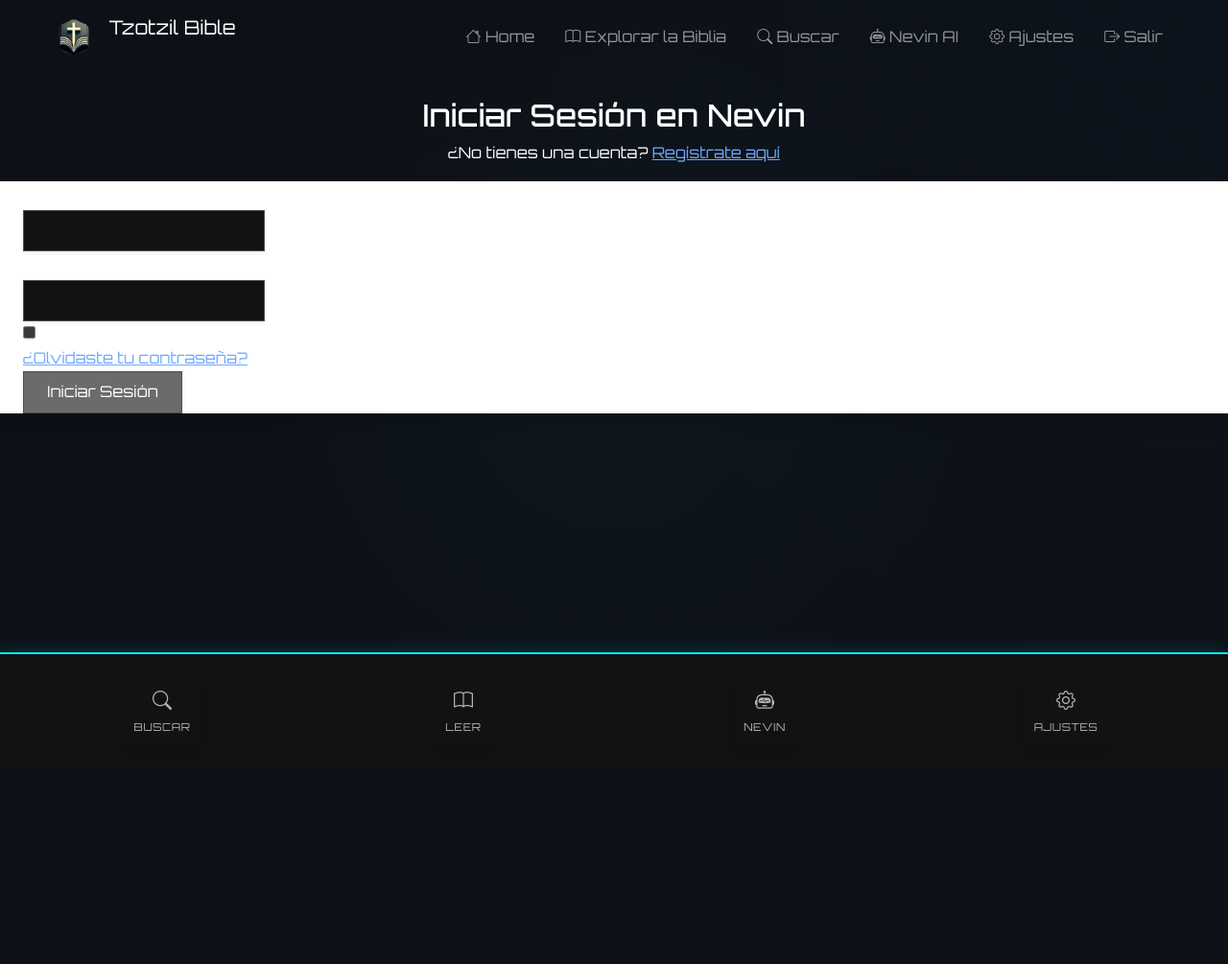
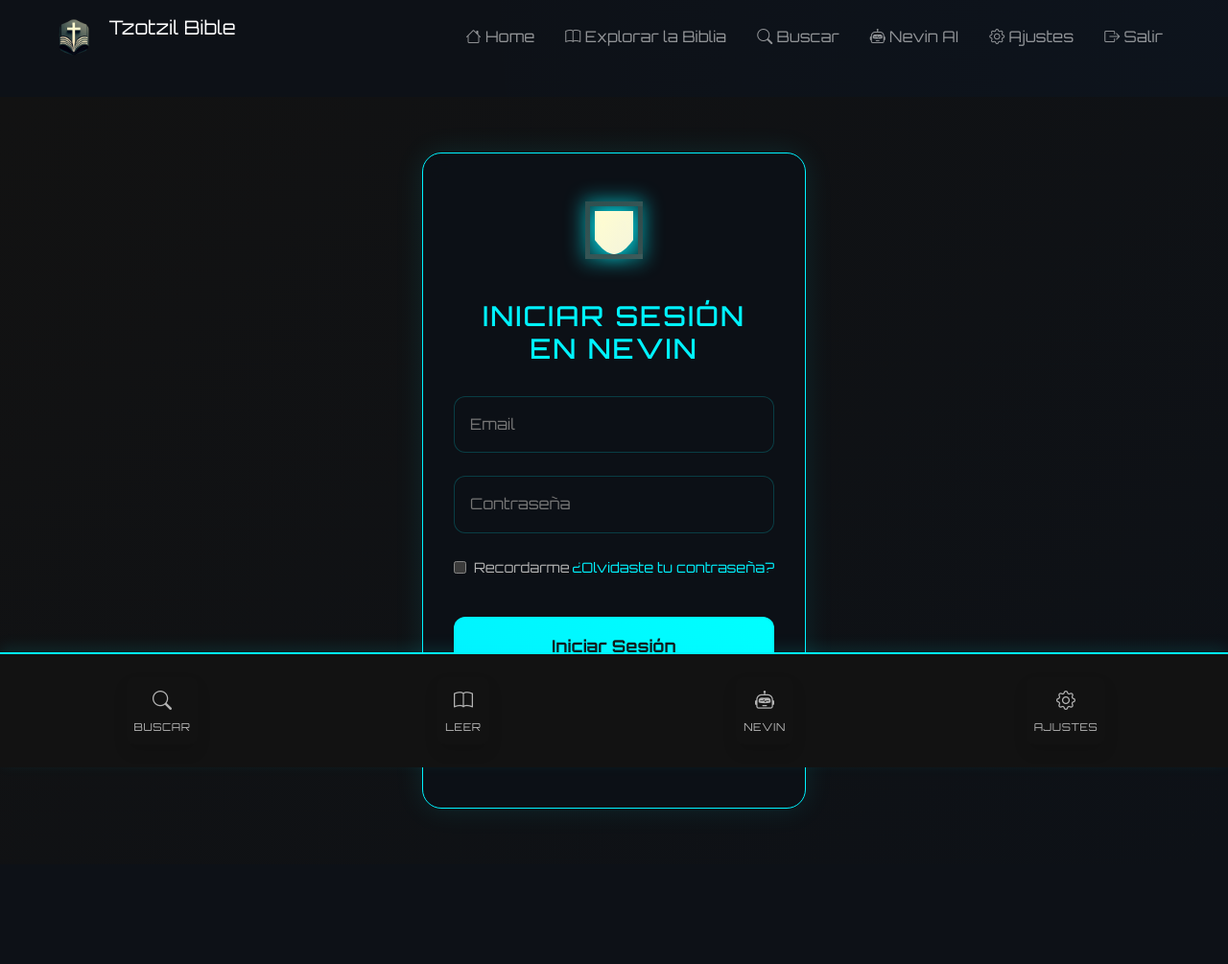
Before and after one commit to g3lasio/tzotzil-bible-V2.0, a Flask app: page /api/auth/login in a window 1280 px wide. Shown: the whole page at 96% size. Before the commit the page ends 762 px from the top, so only its background shows below. Run offline with Flask 3, Linux system fonts and the light colour scheme.

Commit message:
Assistant checkpoint: Rediseño del portal de login con nuevo estilo minimalista
Assistant generated file changes:
- templates/auth/login.html: Rediseño del portal de login con diseño centrado y limpio
- static/css/style.css: Agregar estilos específicos para el nuevo portal de login

---

User prompt:

quiero que enfoques toda tu atencion en el pprrtal de login quier un diseno limpio ordenado con el logitpo de @bible-static/images/bible-icon.svg en el centro un diseno completmente unico para el login que oculte el menu desplagable y los iconos estticos no se muestren en este portal. por favor d no alterar otras funciones ni quitar el estulo esxistente de otrss funcioones.

```diff
--- a/static/css/style.css
+++ b/static/css/style.css
@@ -1872,3 +1872,149 @@ input:checked+.slider .toggle-text-spanish {
 .switch:active {
     transform: scale(0.98);
 }
+/* Login Portal Styles */
+.login-portal {
+    min-height: 100vh;
+    background: linear-gradient(135deg, var(--bg-darker) 0%, var(--bg-dark) 100%);
+    display: flex;
+    align-items: center;
+    justify-content: center;
+    padding: 1rem;
+}
+
+.login-portal .login-container {
+    width: 100%;
+    max-width: 400px;
+}
+
+.login-portal .login-card {
+    background: rgba(13, 17, 23, 0.95);
+    border: 1px solid var(--glow-primary);
+    border-radius: 20px;
+    padding: 2.5rem 2rem;
+    box-shadow: 0 0 30px rgba(0, 243, 255, 0.1);
+    backdrop-filter: blur(10px);
+}
+
+.login-portal .logo-container {
+    text-align: center;
+    margin-bottom: 2rem;
+}
+
+.login-portal .login-logo {
+    width: 80px;
+    height: 80px;
+    margin: 0 auto;
+    filter: drop-shadow(0 0 10px var(--glow-primary));
+}
+
+.login-portal h2 {
+    color: var(--glow-primary);
+    text-align: center;
+    font-size: 1.8rem;
+    margin-bottom: 2rem;
+    font-family: 'Orbitron', sans-serif;
+    text-transform: uppercase;
+    letter-spacing: 2px;
+}
+
+.login-portal .form-group {
+    margin-bottom: 1.5rem;
+}
+
+.login-portal input {
+    width: 100%;
+    padding: 1rem;
+    background: rgba(13, 17, 23, 0.8);
+    border: 1px solid rgba(0, 243, 255, 0.2);
+    border-radius: 12px;
+    color: var(--text-primary);
+    font-size: 1rem;
+    transition: all 0.3s ease;
+}
+
+.login-portal input:focus {
+    outline: none;
+    border-color: var(--glow-primary);
+    box-shadow: 0 0 15px rgba(0, 243, 255, 0.2);
+}
+
+.login-portal .form-options {
+    display: flex;
+    justify-content: space-between;
+    align-items: center;
+    margin: 1rem 0;
+    font-size: 0.9rem;
+}
+
+.login-portal .remember-me {
+    display: flex;
+    align-items: center;
+    gap: 0.5rem;
+    color: var(--text-secondary);
+}
+
+.login-portal .forgot-link {
+    color: var(--glow-primary);
+    text-decoration: none;
+    font-size: 0.9rem;
+    transition: all 0.3s ease;
+}
+
+.login-portal .forgot-link:hover {
+    text-shadow: 0 0 10px var(--glow-primary);
+}
+
+.login-portal .login-btn {
+    width: 100%;
+    padding: 1rem;
+    background: linear-gradient(45deg, var(--glow-primary), var(--accent-cyan));
+    color: var(--bg-darker);
+    border: none;
+    border-radius: 12px;
+    font-size: 1.1rem;
+    font-weight: bold;
+    cursor: pointer;
+    transition: all 0.3s ease;
+    margin: 1.5rem 0;
+}
+
+.login-portal .login-btn:hover {
+    transform: translateY(-2px);
+    box-shadow: 0 0 20px rgba(0, 243, 255, 0.3);
+}
+
+.login-portal .register-link {
+    text-align: center;
+    color: var(--text-secondary);
+    margin-top: 1.5rem;
+}
+
+.login-portal .register-link a {
+    color: var(--glow-primary);
+    text-decoration: none;
+    transition: all 0.3s ease;
+}
+
+.login-portal .register-link a:hover {
+    text-shadow: 0 0 10px var(--glow-primary);
+}
+
+.login-portal .alert {
+    padding: 1rem;
+    border-radius: 8px;
+    margin-bottom: 1.5rem;
+    text-align: center;
+}
+
+.login-portal .alert-error {
+    background: rgba(255, 0, 0, 0.1);
+    border: 1px solid rgba(255, 0, 0, 0.3);
+    color: #ff4444;
+}
+
+.login-portal .alert-success {
+    background: rgba(0, 255, 0, 0.1);
+    border: 1px solid rgba(0, 255, 0, 0.3);
+    color: #00ff00;
+}
--- a/templates/auth/login.html
+++ b/templates/auth/login.html
@@ -1,74 +1,48 @@
+
 {% extends "base.html" %}
 {% block content %}
-<div class="min-h-screen bg-gray-100 flex flex-col justify-center py-12 sm:px-6 lg:px-8">
-    <div class="sm:mx-auto sm:w-full sm:max-w-md">
-        <h2 class="text-center text-3xl font-extrabold text-gray-900">
-            Iniciar Sesión en Nevin
-        </h2>
-        <p class="mt-2 text-center text-sm text-gray-600">
-            ¿No tienes una cuenta?
-            <a href="{{ url_for('auth.register') }}" class="font-medium text-indigo-600 hover:text-indigo-500">
-                Regístrate aquí
-            </a>
-        </p>
-    </div>
+<div class="login-portal">
+    <div class="login-container">
+        <div class="login-card">
+            <div class="logo-container">
+                <img src="{{ url_for('static', filename='images/bible-icon.svg') }}" alt="Bible Icon" class="login-logo">
+            </div>
 
-    <div class="mt-8 sm:mx-auto sm:w-full sm:max-w-md">
-        <div class="bg-white py-8 px-4 shadow sm:rounded-lg sm:px-10">
+            <h2>Iniciar Sesión en Nevin</h2>
+
             {% with messages = get_flashed_messages(with_categories=true) %}
                 {% if messages %}
                     {% for category, message in messages %}
-                        <div class="mb-4 p-4 rounded-md {% if category == 'error' %}bg-red-50 text-red-700{% else %}bg-green-50 text-green-700{% endif %}">
+                        <div class="alert {% if category == 'error' %}alert-error{% else %}alert-success{% endif %}">
                             {{ message }}
                         </div>
                     {% endfor %}
                 {% endif %}
             {% endwith %}
 
-            <form class="space-y-6" method="POST">
-                <div>
-                    <label for="email" class="block text-sm font-medium text-gray-700">
-                        Email
-                    </label>
-                    <div class="mt-1">
-                        <input id="email" name="email" type="email" autocomplete="email" required
-                            class="appearance-none block w-full px-3 py-2 border border-gray-300 rounded-md shadow-sm placeholder-gray-400 focus:outline-none focus:ring-indigo-500 focus:border-indigo-500 sm:text-sm">
-                    </div>
+            <form class="login-form" method="POST">
+                <div class="form-group">
+                    <input id="email" name="email" type="email" placeholder="Email" required>
                 </div>
 
-                <div>
-                    <label for="password" class="block text-sm font-medium text-gray-700">
-                        Contraseña
-                    </label>
-                    <div class="mt-1">
-                        <input id="password" name="password" type="password" autocomplete="current-password" required
-                            class="appearance-none block w-full px-3 py-2 border border-gray-300 rounded-md shadow-sm placeholder-gray-400 focus:outline-none focus:ring-indigo-500 focus:border-indigo-500 sm:text-sm">
-                    </div>
+                <div class="form-group">
+                    <input id="password" name="password" type="password" placeholder="Contraseña" required>
                 </div>
 
-                <div class="flex items-center justify-between">
-                    <div class="flex items-center">
-                        <input id="remember_me" name="remember_me" type="checkbox"
-                            class="h-4 w-4 text-indigo-600 focus:ring-indigo-500 border-gray-300 rounded">
-                        <label for="remember_me" class="ml-2 block text-sm text-gray-900">
-                            Recordarme
-                        </label>
-                    </div>
-
-                    <div class="text-sm">
-                        <a href="{{ url_for('auth.forgot_password') }}" class="font-medium text-indigo-600 hover:text-indigo-500">
-                            ¿Olvidaste tu contraseña?
-                        </a>
-                    </div>
+                <div class="form-options">
+                    <label class="remember-me">
+                        <input type="checkbox" name="remember_me">
+                        <span>Recordarme</span>
+                    </label>
+                    <a href="{{ url_for('auth.forgot_password') }}" class="forgot-link">¿Olvidaste tu contraseña?</a>
                 </div>
 
-                <div>
-                    <button type="submit"
-                        class="w-full flex justify-center py-2 px-4 border border-transparent rounded-md shadow-sm text-sm font-medium text-white bg-indigo-600 hover:bg-indigo-700 focus:outline-none focus:ring-2 focus:ring-offset-2 focus:ring-indigo-500">
-                        Iniciar Sesión
-                    </button>
-                </div>
+                <button type="submit" class="login-btn">Iniciar Sesión</button>
             </form>
+
+            <div class="register-link">
+                ¿No tienes una cuenta? <a href="{{ url_for('auth.register') }}">Regístrate aquí</a>
+            </div>
         </div>
     </div>
 </div>
```
